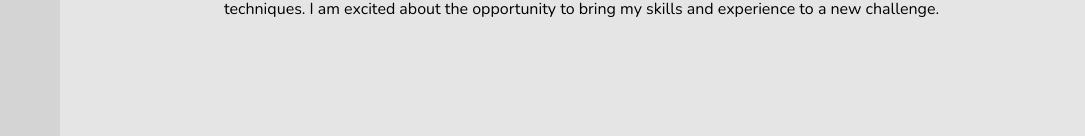
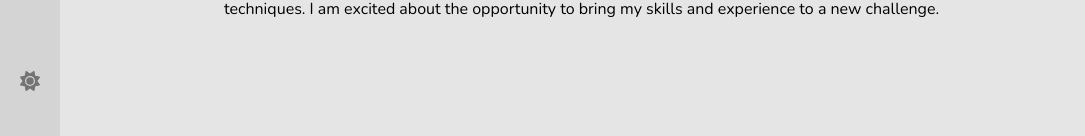
Before and after one commit to IvanMCorrea/dev_portfolio, a Next.js app: page / in a window 1280 px wide. Shown: the part 664-800 px from the top of the page, without its empty margins (0-1085 px from the left). Built offline with nearby package versions, Linux system fonts and the light colour scheme.

Commit message:
Fix theme toggle on system theme

```diff
--- a/app/_components/ThemeToggle.tsx
+++ b/app/_components/ThemeToggle.tsx
@@ -13,6 +13,7 @@ export function ThemeToggle({
 }) {
   const { setTheme, theme } = useTheme();
   const [mounted, setMounted] = useState(false);
+
   useEffect(() => {
     setMounted(true);
   }, []);
@@ -23,12 +24,13 @@ export function ThemeToggle({
   return (
     <div className={`${appbar && "flex flex-col w-20 text-center"}`}>
       <button onClick={() => setTheme(theme === "light" ? "dark" : "light")}>
-        {theme === "dark" && (
-          <FontAwesomeIcon
-            icon={faSun}
-            className="text-neutral-500 dark:text-neutral-100 h-5 w-5"
-          />
-        )}
+        {theme === "dark" ||
+          (theme === "system" && (
+            <FontAwesomeIcon
+              icon={faSun}
+              className="text-neutral-500 dark:text-neutral-100 h-5 w-5"
+            />
+          ))}
         {theme === "light" && (
           <FontAwesomeIcon
             icon={faMoon}
```
